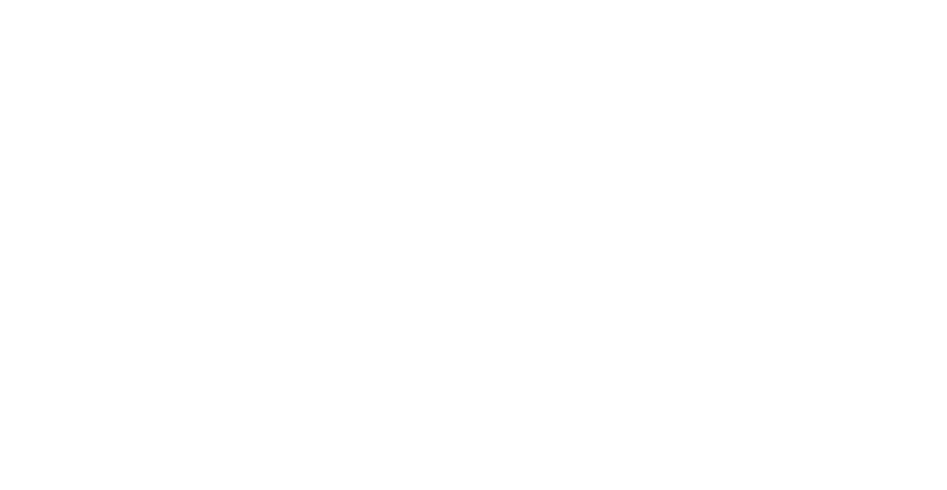
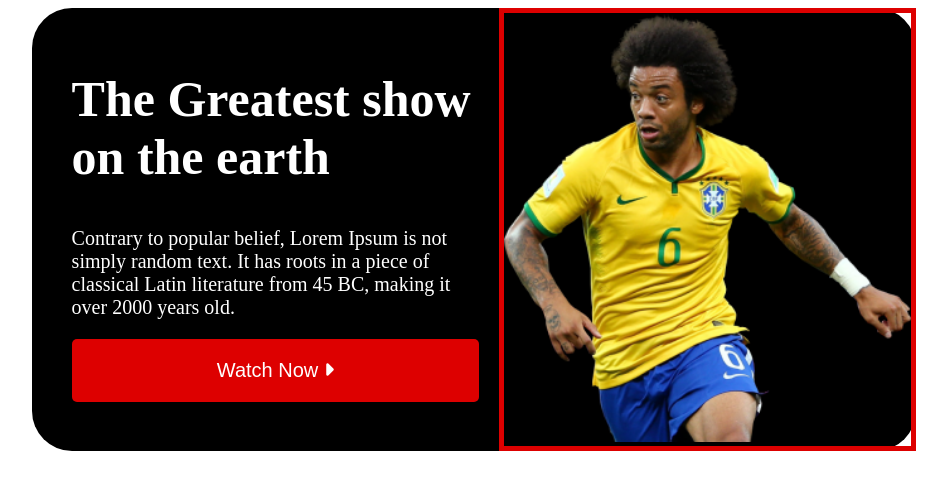
Before and after one commit to Nur-Al-Mumit/Assignment-02, a plain HTML site: page index.html in a window 1280 px wide. Shown: the whole page, without its empty margins (166-1113 px from the left). Drawn offline with Linux system fonts and the light colour scheme.

Commit message:
add top section

```diff
--- a/index.html
+++ b/index.html
@@ -1,12 +1,38 @@
 <!DOCTYPE html>
 <html lang="en">
+
 <head>
     <meta charset="UTF-8">
     <meta http-equiv="X-UA-Compatible" content="IE=edge">
     <meta name="viewport" content="width=device-width, initial-scale=1.0">
     <title>FootBall</title>
+    <link rel="stylesheet" href="style.css">
+    <!-- Icon -->
+    <script src="https://kit.fontawesome.com/76114addde.js" crossorigin="anonymous"></script>
 </head>
+
 <body>
+    <main>
+        <!---------------------
+             Top Section
+        ----------------------->
+        <section class="top-container">
+            <div class="banner-container">
+                <div class="banner">
+                    <div class="banner-info">
+                        <h1>The Greatest show on the earth</h1>
+                        <p>Contrary to popular belief, Lorem Ipsum is not simply
+                            random text. It has roots in a piece of classical Latin literature from 45 BC, making it
+                            over 2000 years old.</p>
+                        <button>Watch Now <i class="fa-solid fa-caret-right"></i></button>
+                    </div>
+                    <div class="banner-img">
+                        <img src="assets/Banner Image.png" alt="img">
+                    </div>
+                </div>
+            </div>
+        </section>
+    </main>
+</body>
 
-</body>
 </html>
--- a/style.css
+++ b/style.css
@@ -0,0 +1,42 @@
+.top-container{
+    display: flex;
+    justify-content: center;
+}
+.banner-container{
+    background-color: black;
+    border-radius: 40px;
+    /* height: 646px; */
+    width: 70%;
+
+}
+.banner{
+    display: flex;
+}
+.banner-info{
+    margin-left: 20px;
+    padding: 20px;
+    color: white;
+    width: 50%;
+}
+.banner-info h1{
+    font-size: 50px;
+}
+.banner-info p{
+    font-size: 20px;
+}
+.banner-info button{
+    width: 100%;
+    border: 0px;
+    padding: 20px 40px;
+    color: #FFFFFF;
+    font-size: 20px;
+    border-radius: 5px;
+    background-color: #DD0000;
+}
+.banner-img{
+    width: 50%;
+    border: #DD0000 solid 5px;
+}
+.banner img{
+    width: 100%;
+}
```
